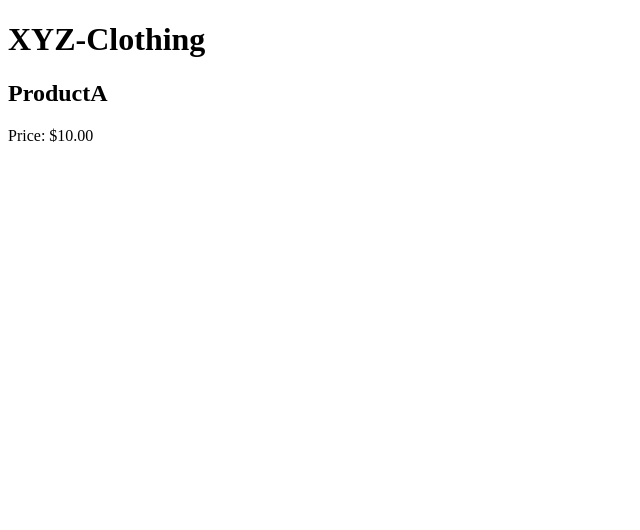
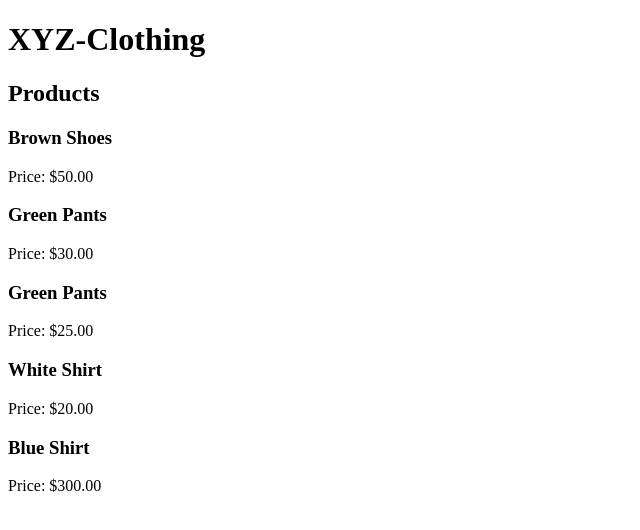
Before and after one commit to JadeMartin/XYZ-Clothing-, an Angular app: page / in a window 1280 px wide. Shown: the top 530 px of the page, without its empty margins (0-640 px from the left). Built offline with nearby package versions, Linux system fonts and the light colour scheme.

Commit message:
Removed hard coded for the products view and now reads correctly from the given json file

```diff
--- /dev/null
+++ b/src/app/product.service.ts
@@ -0,0 +1,15 @@
+import { Injectable } from '@angular/core';
+import { Product } from './models/product';
+import { HttpClient } from "@angular/common/http";
+
+@Injectable({
+  providedIn: 'root',
+})
+export class ProductService {
+
+  constructor(private http: HttpClient) { }
+
+  getProducts() {
+    return this.http.get('/assets/products.json');
+  }
+}
--- a/src/app/products/products.component.html
+++ b/src/app/products/products.component.html
@@ -1,3 +1,7 @@
 
-<h2>{{productA.name}}</h2>
-<div><span>Price: </span>{{productA.price.amount | currency}}</div>
+<h2>Products</h2>
+
+<div *ngFor="let product of products | async">
+    <h3>{{product.name}}</h3>
+    <div><span>Price: </span>{{product.price.amount | currency}}</div>
+</div>
--- a/src/app/products/products.component.ts
+++ b/src/app/products/products.component.ts
@@ -1,5 +1,6 @@
 import { Component, OnInit } from '@angular/core';
 import { Product } from '../models/product';
+import { ProductService } from '../product.service';
 
 @Component({
   selector: 'app-products',
@@ -7,21 +8,16 @@ import { Product } from '../models/product';
   styleUrls: ['./products.component.css']
 })
 export class ProductsComponent implements OnInit {
+  products;
+//private productService: ProductService
+  constructor(private productService: ProductService) { }
 
-  productA: Product = {
-    id: 1,
-    name: "ProductA",
-    description: "Product A Description",
-    price: {
-      base: "USD",
-      amount: 10,
-    },
-    relatedProducts: []
-  };
-
-  constructor() { }
+  getProducts(): void {
+    this.products = this.productService.getProducts();
+  }
 
   ngOnInit(): void {
+    this.getProducts();
   }
 
 }
```
Also changed, not shown: src/app/app.module.ts (+8 -6 lines), 1 other file (tests, documents, lock files or other folders).
